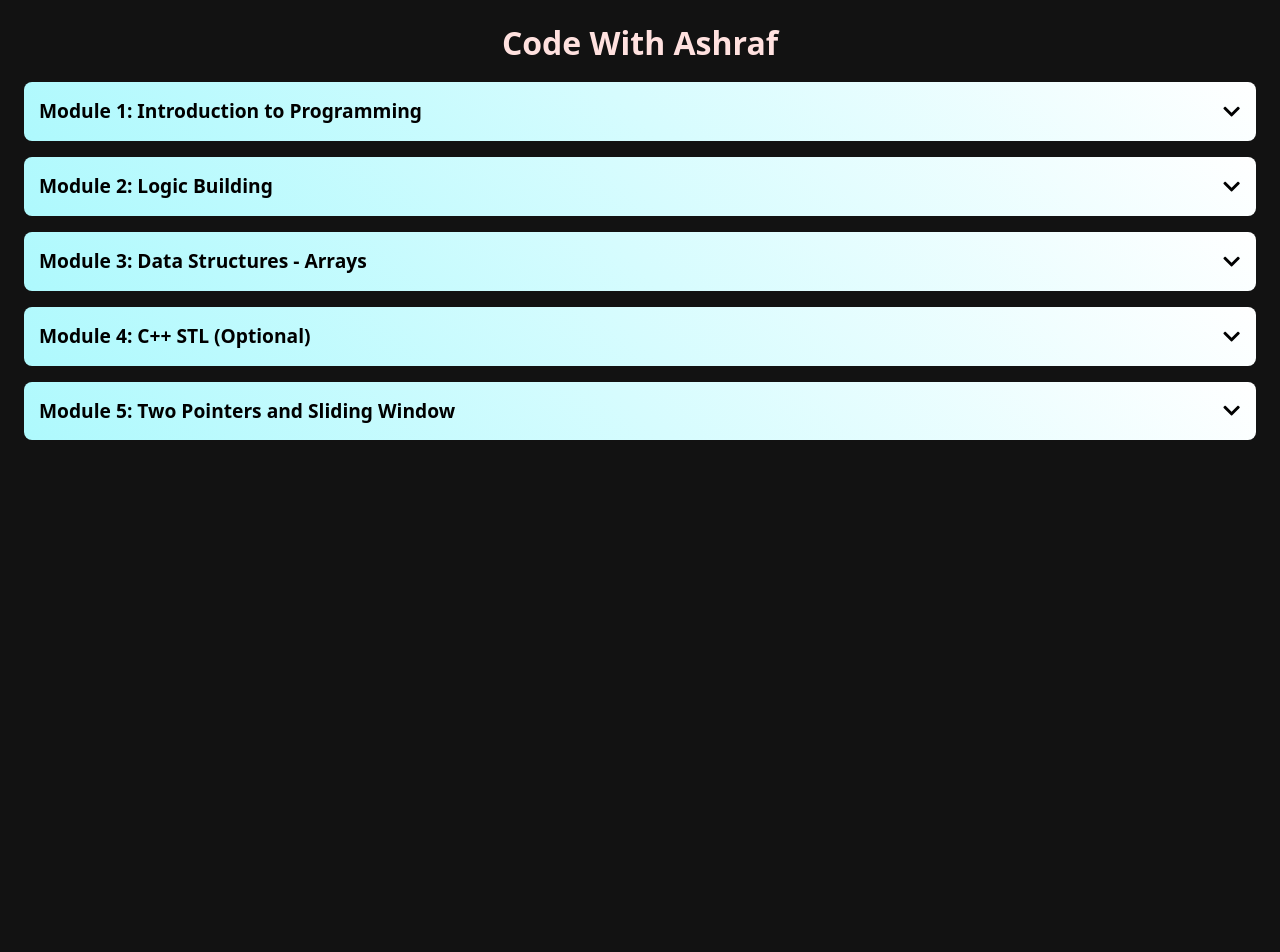
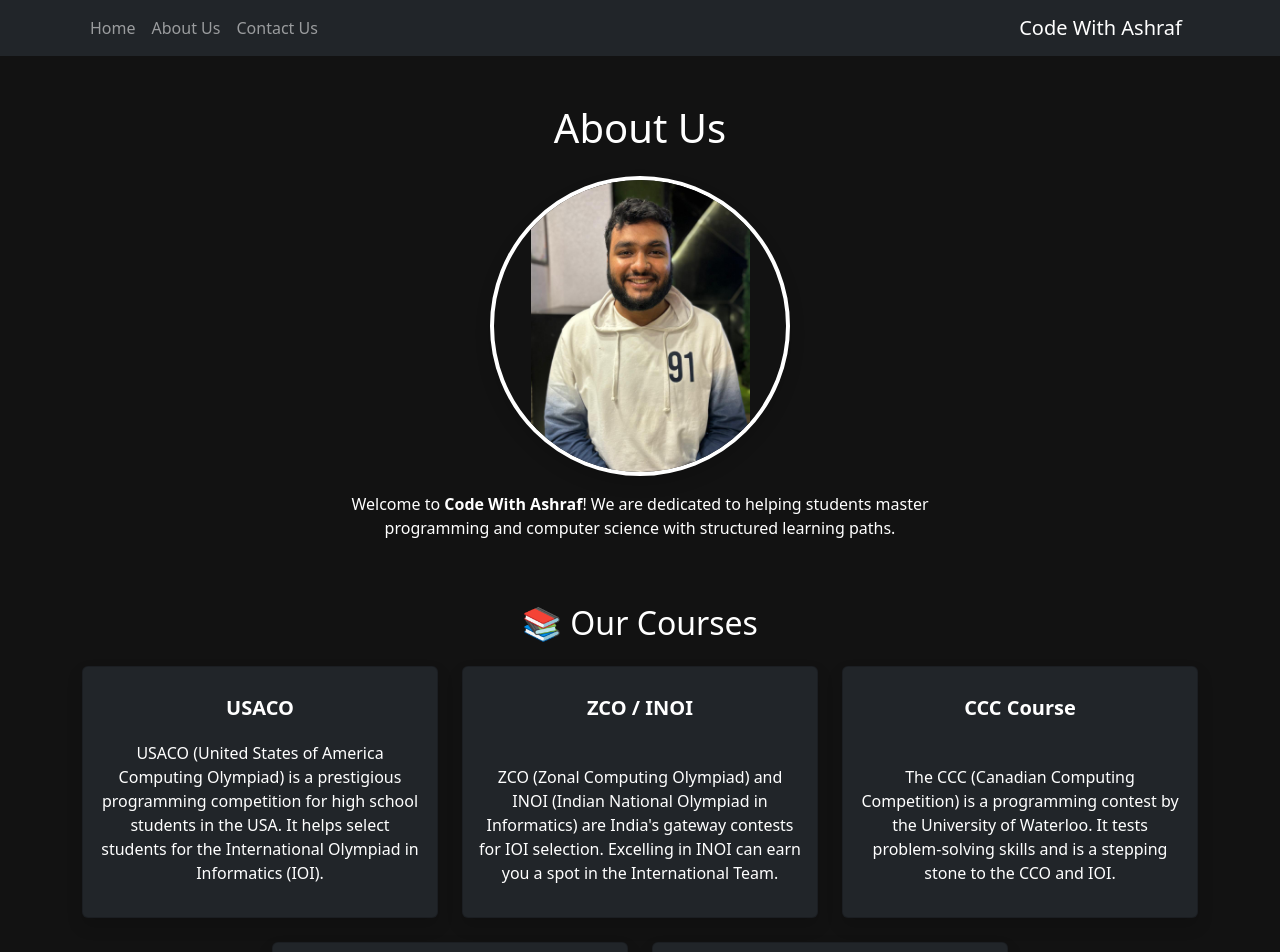
Before and after one commit to abmomd/math-code-academy, a React (Vite) app: page /about in a window 1280 px wide. Shown: the top 952 px of the page. Before the commit the page ends 800 px from the top, so only its background shows below. Built offline with nearby package versions, Linux system fonts and the light colour scheme.

Commit message:
Added About Us and Contact Us Pages

```diff
--- a/package.json
+++ b/package.json
@@ -14,8 +14,10 @@
     "bootstrap": "^5.3.3",
     "framer-motion": "^12.5.0",
     "react": "^19.0.0",
+    "react-bootstrap": "^2.10.9",
     "react-dom": "^19.0.0",
-    "react-icons": "^5.5.0"
+    "react-icons": "^5.5.0",
+    "react-router-dom": "^7.4.0"
   },
   "devDependencies": {
     "@eslint/js": "^9.21.0",
--- a/src/App.tsx
+++ b/src/App.tsx
@@ -1,10 +1,22 @@
 
 import ListGroup from "./components/ListGroup.tsx";
+import { BrowserRouter as Router, Routes, Route } from "react-router-dom";
+import ContactUs from "./pages/ContactUs.tsx";
+import AboutUs from "./pages/AboutUs.tsx";
 function App(){
 
 
-  return <div><ListGroup></ListGroup></div>;
+    return (
+      <Router>
+        <Routes>
+          <Route path="/" element={<ListGroup></ListGroup>} />
+          <Route path="/contact" element={<ContactUs />} />
+          <Route path="/about" element={<AboutUs />} />
+        </Routes>
+      </Router>
+    );
 
-}
+
+};
 
 export default App;
--- a/src/components/ListGroup.tsx
+++ b/src/components/ListGroup.tsx
@@ -3,6 +3,10 @@
 import { FaChevronDown, FaChevronUp } from "react-icons/fa";
 import { stepsData } from "../data/stepsData"; // Import the data
 import "../App.css";
+
+import NavbarComponent from "./NavbarComponent"; // Import the Navbar
+
+
 const DSAAccordion = () => {
   const [openStep, setOpenStep] = useState<number | null>(null);
   const [openLecture, setOpenLecture] = useState<number | null>(null);
@@ -26,8 +30,9 @@
   };
 
   return (
+    <>
+      <NavbarComponent />
       <div className="container-fluid min-vh-100 p-4">
-      <h1 className="text-center title">Code With Ashraf</h1>
         {stepsData.map((step, stepIndex) => (
           <div key={stepIndex} className="mb-3">
             {/* Step Title */}
@@ -98,6 +103,7 @@
           </div>
         ))}
       </div>
+    </>
   );
 };
 
--- /dev/null
+++ b/src/components/NavbarComponent.tsx
@@ -0,0 +1,19 @@
+import { Link } from "react-router-dom";
+import { Navbar, Nav, Container } from "react-bootstrap";
+
+const NavbarComponent = () => {
+  return (
+    <Navbar bg="dark" variant="dark" expand="lg">
+      <Container>
+        <Nav className="me-auto">
+          <Nav.Link as={Link} to="/">Home</Nav.Link>
+          <Nav.Link as={Link} to="/about">About Us</Nav.Link>
+          <Nav.Link as={Link} to="/contact">Contact Us</Nav.Link>
+        </Nav>
+        <Navbar.Brand className="ms-auto">Code With Ashraf</Navbar.Brand>
+      </Container>
+    </Navbar>
+  );
+};
+
+export default NavbarComponent;
--- /dev/null
+++ b/src/pages/AboutUs.css
@@ -0,0 +1,38 @@
+.about-container {
+    max-width: 600px;
+    margin: 0 auto;
+    text-align: center;
+  }
+
+  .profile-img {
+    width: 300px;
+    height: 300px;
+    object-fit:contain ; /* Ensures proper cropping */
+    border-radius: 50%;
+    border: 4px solid white;
+    box-shadow: 0px 4px 10px rgba(255, 255, 255, 0.3);
+  }
+
+
+  .course-title {
+    min-height: 50px; /* Ensures all titles are aligned */
+    display: flex;
+    align-items: center;
+    justify-content: center;
+  }
+
+  .card {
+    height: 100%; /* Ensures all cards have equal height */
+    display: flex;
+    flex-direction: column;
+    justify-content: space-between;
+    text-align: center;
+  }
+
+
+  .card:hover, .card.active {
+    transform: scale(1.05);
+    background: linear-gradient(45deg, #f3f1a6, #000000);
+    box-shadow: 0 0 10px rgba(255, 67, 67, 0.7);
+    color: rgb(0, 0, 0);
+  }
--- /dev/null
+++ b/src/pages/AboutUs.tsx
@@ -0,0 +1,46 @@
+import NavbarComponent from "../components/NavbarComponent";
+import "./AboutUs.css"; // Add CSS for styling
+import profileImg from "../images/profile.jpg";
+
+const AboutUs = () => {
+  const courses = [
+    { "name": "USACO", "description": "USACO (United States of America Computing Olympiad) is a prestigious programming competition for high school students in the USA. It helps select students for the International Olympiad in Informatics (IOI)." },
+    { "name": "ZCO / INOI", "description": "ZCO (Zonal Computing Olympiad) and INOI (Indian National Olympiad in Informatics) are India's gateway contests for IOI selection. Excelling in INOI can earn you a spot in the International Team." },
+    { "name": "CCC Course", "description": "The CCC (Canadian Computing Competition) is a programming contest by the University of Waterloo. It tests problem-solving skills and is a stepping stone to the CCO and IOI." },
+    { "name": "AP CSE", "description": "AP Computer Science (AP CSE) is an advanced placement course for high school students, primarily in the USA, covering fundamental programming and problem-solving concepts using Python or Java." },
+    { "name": "IGCSE CSE", "description": "IGCSE Computer Science is an internationally recognized curriculum covering programming, algorithms, and computational thinking. It lays the foundation for AI, ML, and advanced computing fields." }
+]
+;
+
+  return (
+    <>
+      <NavbarComponent />
+      <div className="container text-white mt-5">
+        <h1 className="text-center mb-4">About Us</h1>
+
+        {/* Profile Section */}
+        <div className="about-container d-flex flex-column align-items-center">
+          <img src={profileImg} alt="Founder" className="profile-img rounded-circle shadow" />
+          <p className="text-center mt-3">
+            Welcome to <strong>Code With Ashraf</strong>! We are dedicated to helping students master programming and computer science with structured learning paths.
+          </p>
+        </div>
+
+        {/* Course Offerings */}
+        <h2 className="text-center mt-5">📚 Our Courses</h2>
+        <div className="row justify-content-center mt-4">
+          {courses.map((course, index) => (
+            <div key={index} className="col-lg-4 col-md-6 mb-4 d-flex">
+              <div className="card bg-dark text-white p-3 shadow flex-fill text-center">
+                <h5 className="fw-bold course-title">{course.name}</h5>
+                <p>{course.description}</p>
+              </div>
+            </div>
+          ))}
+        </div>
+      </div>
+    </>
+  );
+};
+
+export default AboutUs;
--- /dev/null
+++ b/src/pages/ContactUs.css
@@ -0,0 +1,19 @@
+.contact-container {
+    max-width: 600px; /* Limit width */
+    margin: 500px ; /* Center align */
+    padding: 20px;
+    background-color: #222;
+    border-radius: 10px;
+    box-shadow: 0px 4px 10px rgba(255, 255, 255, 0.2);
+  }
+  .contact-container h2 {
+    text-align: center;
+  }
+
+  .card-contact-us {
+    height: 100%; /* Ensures all cards have equal height */
+    display: flex;
+    flex-direction: column;
+    justify-content: space-between;
+    text-align: center;
+  }
--- /dev/null
+++ b/src/pages/ContactUs.tsx
@@ -0,0 +1,52 @@
+import NavbarComponent from "../components/NavbarComponent";
+import "./ContactUs.css";
+
+const ContactUs = () => {
+  return (
+    <>
+      <NavbarComponent />
+      <div className="container-fluid text-white mt-5 d-flex flex-column w-100">
+        <h1 className="mb-4 text-center">Contact Us</h1>
+
+        <div
+          className="card-contact-us bg-dark text-white shadow-lg p-4 w-100 mx-auto"
+          style={{ maxWidth: "800px" }}
+        >
+          <div className="mb-3 text-start">
+            <h4>📧 Email:</h4>
+            <p className="mb-2">ashrafbhura8@gmail.com</p>
+          </div>
+
+          <div className="mb-3 text-start">
+            <h4>📞 Phone:</h4>
+            <p className="mb-2">+91 9586753377</p>
+          </div>
+
+          <div className="mb-3 text-start">
+            <h4>📍 Address:</h4>
+            <p className="mb-2">Bangalore, India</p>
+          </div>
+
+          <div className="mb-3 text-start">
+            <h4>💬 Get in Touch:</h4>
+            <p>
+              Have questions or suggestions? Feel free to reach out! We’ll
+              respond within 24 hours.
+            </p>
+          </div>
+
+          <div className="mt-3 text-start">
+            <a
+              href="mailto:support@codewithashraf.com"
+              className="btn btn-primary btn-lg"
+            >
+              Send an Email
+            </a>
+          </div>
+        </div>
+      </div>
+    </>
+  );
+};
+
+export default ContactUs;
```
Also changed, not shown: src/images/profile.jpg (added), 1 other file (tests, documents, lock files or other folders). Lines whose indentation alone changed are shown as unchanged.
